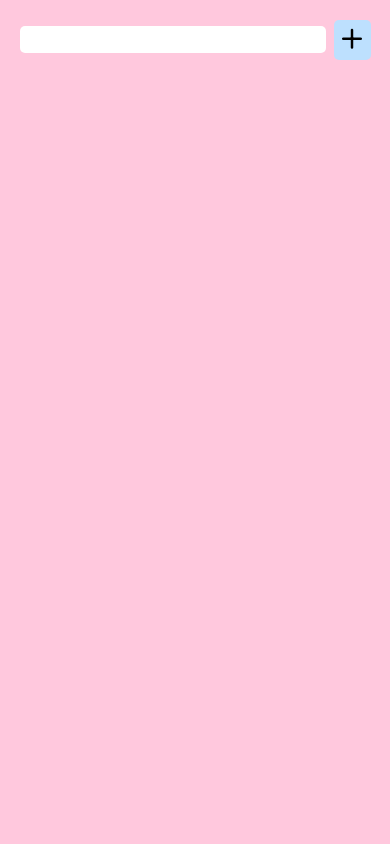
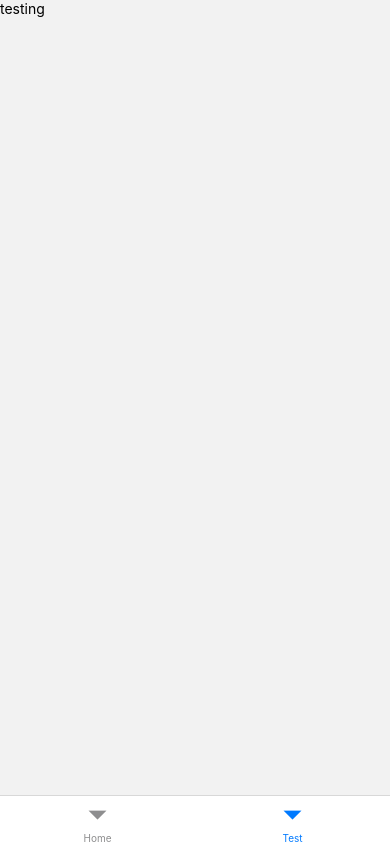
Before and after one commit to BStar098/TSRN-To-do-List, a React Native app: screen /Test in a window 390 px wide. Built offline with nearby package versions, Linux system fonts and the light colour scheme.

Commit message:
tab navigation initial config done

```diff
--- a/App.tsx
+++ b/App.tsx
@@ -1,93 +1,21 @@
-import {
-  Alert,
-  FlatList,
-  NativeSyntheticEvent,
-  StatusBar,
-  TextInputChangeEventData,
-} from "react-native";
-import { Pressable, StyleSheet, TextInput, View } from "react-native";
-import { FunctionComponent, useState } from "react";
-import Icon from "react-native-vector-icons/Feather";
-import ListItem from "./components/ListItem";
+import { createBottomTabNavigator } from '@react-navigation/bottom-tabs';
+import { NavigationContainer } from '@react-navigation/native';
+import Home from './Home';
+import Test from './screens/Test';
 
-const App: FunctionComponent = () => {
-  const [textValue, setTextValue] = useState<string>("");
-  const [tasksList, setTasksList] = useState<string[]>([]);
 
-  const onChangeHandler = (
-    event: NativeSyntheticEvent<TextInputChangeEventData>
-  ): void => {
-    setTextValue(event.nativeEvent.text);
-  };
+const Tab = createBottomTabNavigator()
 
-  const addTask: VoidFunction = (): void => {
-    if (!textValue) {
-      return Alert.alert("New Task", "Task cannot be empty!");
-    } else if (tasksList.includes(textValue)) {
-      return Alert.alert("New Task", "Tasks cannot be repeated!");
-    }
-    setTasksList((tasksList) => [...tasksList, textValue]);
-    setTextValue("");
-  };
-  const deleteTask: CallableFunction = (taskName: string): void => {
-    setTasksList((taskList) =>
-      taskList.filter((taskElement) => taskElement != taskName)
+const App : React.FC = () => {
+    return (
+        <NavigationContainer>
+                <Tab.Navigator>
+        <Tab.Screen options={{headerShown:false}} name="Home" component={Home} />
+        <Tab.Screen options={{headerShown:false}} name="Test" component={Test} />
+      </Tab.Navigator>
+      </NavigationContainer>
+
     );
-  };
+  }
 
-  return (
-    <View style={styles.rootContainer}>
-      <StatusBar backgroundColor={"#ffc8dd"} />
-      <View style={styles.inputContainer}>
-        <TextInput
-          onChange={onChangeHandler}
-          value={textValue}
-          style={styles.textInput}
-        />
-        <Pressable style={styles.addIconContainer} onPress={addTask}>
-          <Icon style={styles.addIcon} name="plus" />
-        </Pressable>
-      </View>
-      <View style={styles.tasksContainer}>
-        <FlatList
-          data={tasksList}
-          renderItem={(item) => (
-            <ListItem id={item.item} text={item.item} deleteTask={deleteTask} />
-          )}
-        />
-      </View>
-    </View>
-  );
-};
-export default App;
-const styles = StyleSheet.create({
-  rootContainer: {
-    flex: 1,
-    backgroundColor: "#ffc8dd",
-    padding: "5%",
-  },
-  inputContainer: {
-    flexDirection: "row",
-
-    alignItems: "center",
-  },
-  textInput: {
-    flex: 1,
-    fontSize: 16,
-    fontWeight: "300",
-    padding: "1%",
-    borderRadius: 5,
-    backgroundColor: "#fff",
-  },
-  addIconContainer: {
-    backgroundColor: "#bde0fe",
-    marginLeft: "2%",
-    padding: "1%",
-    borderRadius: 5,
-    elevation: 2,
-  },
-  addIcon: {
-    fontSize: 30,
-  },
-  tasksContainer: { flex: 1, marginTop: "5%" },
-});
+export default App
--- /dev/null
+++ b/Home.tsx
@@ -0,0 +1,93 @@
+import {
+  Alert,
+  FlatList,
+  NativeSyntheticEvent,
+  StatusBar,
+  TextInputChangeEventData,
+} from "react-native";
+import { Pressable, StyleSheet, TextInput, View } from "react-native";
+import {useState } from "react";
+import Icon from "react-native-vector-icons/Feather";
+import ListItem from "./components/ListItem";
+
+const Home: React.FC = () => {
+  const [textValue, setTextValue] = useState<string>("");
+  const [tasksList, setTasksList] = useState<string[]>([]);
+
+        const onChangeHandler = (
+    event: NativeSyntheticEvent<TextInputChangeEventData>
+  ): void => {
+    setTextValue(event.nativeEvent.text);
+  };
+
+  const addTask: VoidFunction = (): void => {
+    if (!textValue) {
+      return Alert.alert("New Task", "Task cannot be empty!");
+    } else if (tasksList.includes(textValue)) {
+      return Alert.alert("New Task", "Tasks cannot be repeated!");
+    }
+    setTasksList((tasksList) => [...tasksList, textValue]);
+    setTextValue("");
+  };
+  const deleteTask: CallableFunction = (taskName: string): void => {
+    setTasksList((taskList) =>
+      taskList.filter((taskElement) => taskElement != taskName)
+    );
+  };
+
+  return (
+    <View style={styles.rootContainer}>
+      <StatusBar backgroundColor={"#ffc8dd"} />
+      <View style={styles.inputContainer}>
+        <TextInput
+          onChange={onChangeHandler}
+          value={textValue}
+          style={styles.textInput}
+        />
+        <Pressable style={styles.addIconContainer} onPress={addTask}>
+          <Icon style={styles.addIcon} name="plus" />
+        </Pressable>
+      </View>
+      <View style={styles.tasksContainer}>
+        <FlatList
+          data={tasksList}
+          renderItem={(item) => (
+            <ListItem id={item.item} text={item.item} deleteTask={deleteTask} />
+          )}
+        />
+      </View>
+    </View>
+  );
+};
+export default Home;
+const styles = StyleSheet.create({
+  rootContainer: {
+    flex: 1,
+    backgroundColor: "#ffc8dd",
+    padding: "5%",
+  },
+  inputContainer: {
+    flexDirection: "row",
+
+    alignItems: "center",
+  },
+  textInput: {
+    flex: 1,
+    fontSize: 16,
+    fontWeight: "300",
+    padding: "1%",
+    borderRadius: 5,
+    backgroundColor: "#fff",
+  },
+  addIconContainer: {
+    backgroundColor: "#bde0fe",
+    marginLeft: "2%",
+    padding: "1%",
+    borderRadius: 5,
+    elevation: 2,
+  },
+  addIcon: {
+    fontSize: 30,
+  },
+  tasksContainer: { flex: 1, marginTop: "5%" },
+});
--- a/package.json
+++ b/package.json
@@ -9,11 +9,15 @@
     "web": "expo start --web"
   },
   "dependencies": {
+    "@react-navigation/bottom-tabs": "^6.5.5",
+    "@react-navigation/native": "^6.1.4",
     "expo": "~47.0.12",
     "expo-status-bar": "~1.4.2",
     "react": "18.1.0",
     "react-dom": "18.1.0",
     "react-native": "0.70.5",
+    "react-native-safe-area-context": "4.4.1",
+    "react-native-screens": "~3.18.0",
     "react-native-vector-icons": "^9.2.0",
     "react-native-web": "~0.18.9"
   },
--- /dev/null
+++ b/screens/Test.tsx
@@ -0,0 +1,10 @@
+import React from 'react'
+import { Text, View } from 'react-native'
+
+function Test() {
+  return (
+   <View><Text>testing</Text></View>
+  )
+}
+
+export default Test
```
Also changed, not shown: 1 other file (tests, documents, lock files or other folders).
